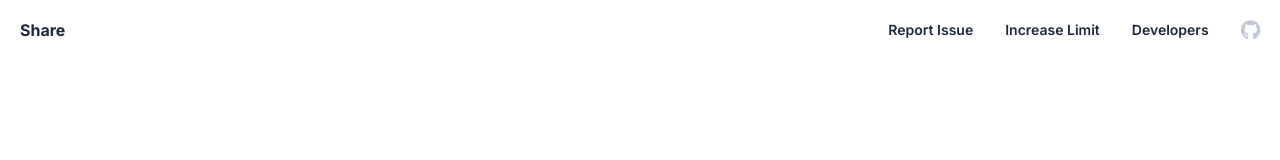
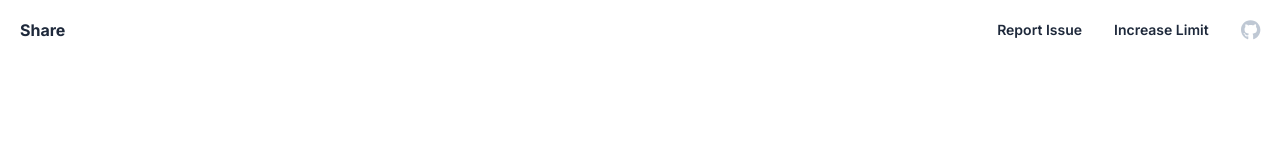
Before and after one commit to harveycoombs/share, a Next.js app: page / in a window 1280 px wide. Shown: the top 160 px of the page. Built offline with nearby package versions, Linux system fonts and the light colour scheme.

Commit message:
Removed developers page

```diff
--- a/src/app/components/header.tsx
+++ b/src/app/components/header.tsx
@@ -12,7 +12,6 @@ export default function Header() {
                 <nav className="flex items-center gap-8 flex-nowrap">
                     <HeaderLink url="https://github.com/harveycoombs/share/issues/new" text="Report Issue" />
                     <HeaderLink url="/limits" text="Increase Limit" />
-                    <HeaderLink url="/developers" text="Developers" />
                     <Link href="https://github.com/harveycoombs/share" className="text-xl leading-none text-slate-400/60 duration-150 hover:text-slate-400"><FontAwesomeIcon icon={faGithub} /></Link>
                 </nav>
             </div>
--- a/src/app/developers/page.tsx
+++ /dev/null
@@ -1,8 +0,0 @@
-export default function Developers() {
-    return (
-        <div className="flex flex-col items-center justify-center h-screen">
-            <h1 className="text-6xl font-semibold duration-150 pointer-events-none select-none max-[800px]:text-5xl">Developers</h1>
-            <h2 className="text-xl font-semibold my-8 pointer-events-none select-none">Coming Soon</h2>
-        </div>
-    );
-}
```
